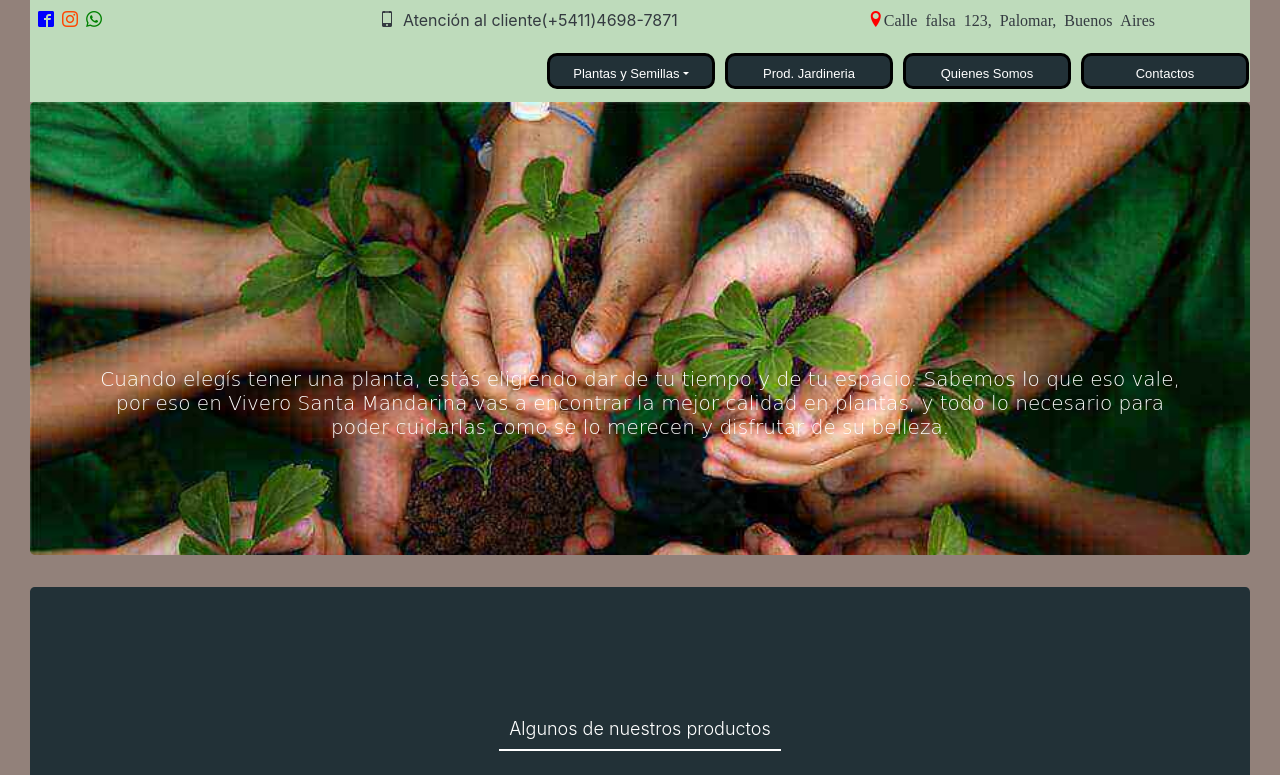
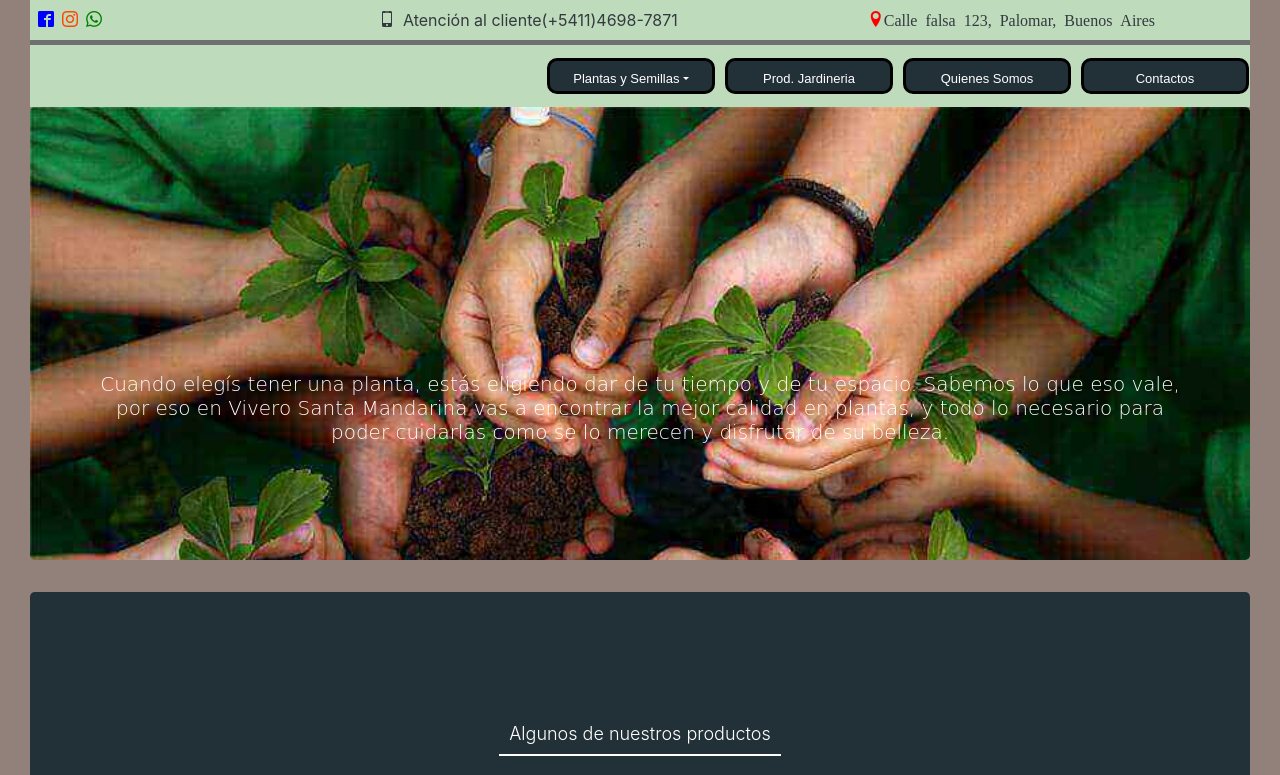
Before and after one commit to LucasBordi/proyecto-camada-10755, a website: page index.html in a window 1280 px wide. Shown: the top 775 px of the page. Drawn offline with nearby package versions, Linux system fonts and the light colour scheme; files whose address does not match are found by name; a web font is replaced by a local one.

Commit message:
agreglos-general

```diff
--- a/scss/main.scss
+++ b/scss/main.scss
@@ -31,6 +31,7 @@ body {
                     }
                         section {
                             background-color: $barra;
+                            border-bottom: 5px solid #707070;
                             div {
 
                                 /*barra header*/
```
Also changed, not shown: css/main.css.
